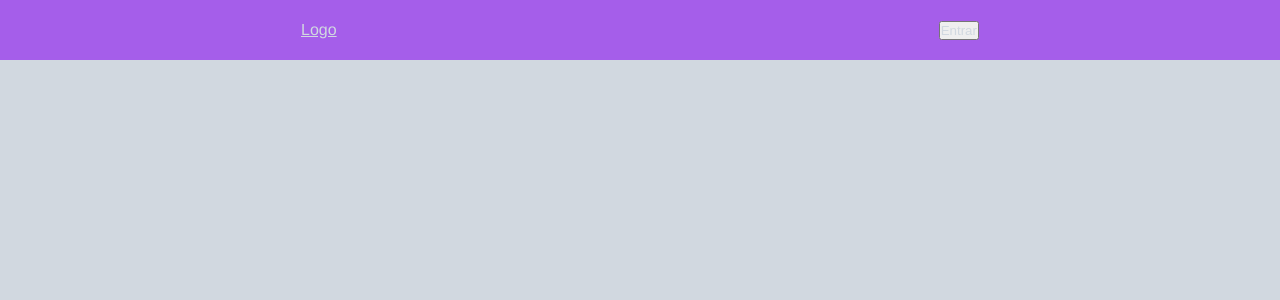
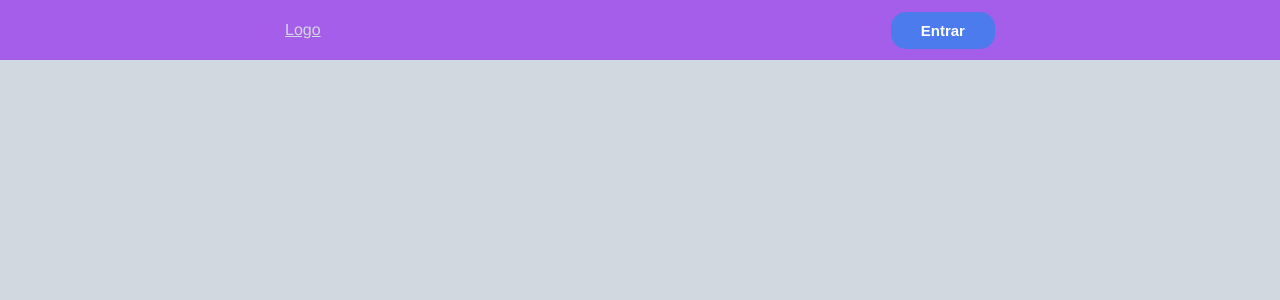
Before and after one commit to Freitas29/Poke, a Vue app: page / in a window 1280 px wide. Shown: the top 300 px of the page. Built offline with nearby package versions, Linux system fonts and the light colour scheme.

Commit message:
Button component

```diff
--- /dev/null
+++ b/src/components/Button.vue
@@ -0,0 +1,34 @@
+<template>
+        <button :class=color >{{ label }}</button>
+</template>
+
+<script>
+export default {
+    name: "Button",
+    props: {
+        label: String,
+        color: String,
+    }
+}
+</script>
+
+<style scoped>
+    button{
+        padding: 10px 30px;
+        border: none;
+        outline: none;
+        border-radius: 15px;
+        font-weight: bold;
+        font-size: 15px;
+        color: #fff;
+        cursor: pointer;
+    }
+
+    .primary{
+        background-color: #4b7bec
+    }
+
+    .seccond{
+        background-color: #26de81;
+    }
+</style>
--- a/src/components/Header.vue
+++ b/src/components/Header.vue
@@ -2,15 +2,20 @@
     <header id="app">
         <a href="">Logo</a>
         <ul>
-            <button>Entrar</button>
+            <Button label="Entrar" color="primary"/>
         </ul>
     </header>
 </template>
 
 <script>
+
+import Button from './Button'
+
 export default {
     name: "Header",
-
+    components: {
+        Button
+    }
 }
 </script>
 
```
